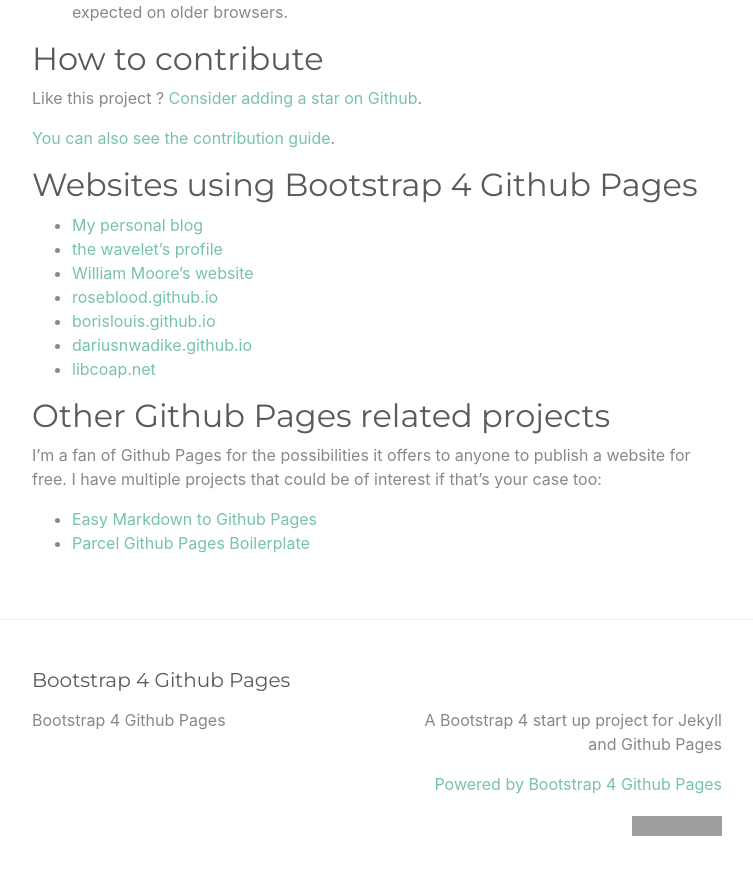
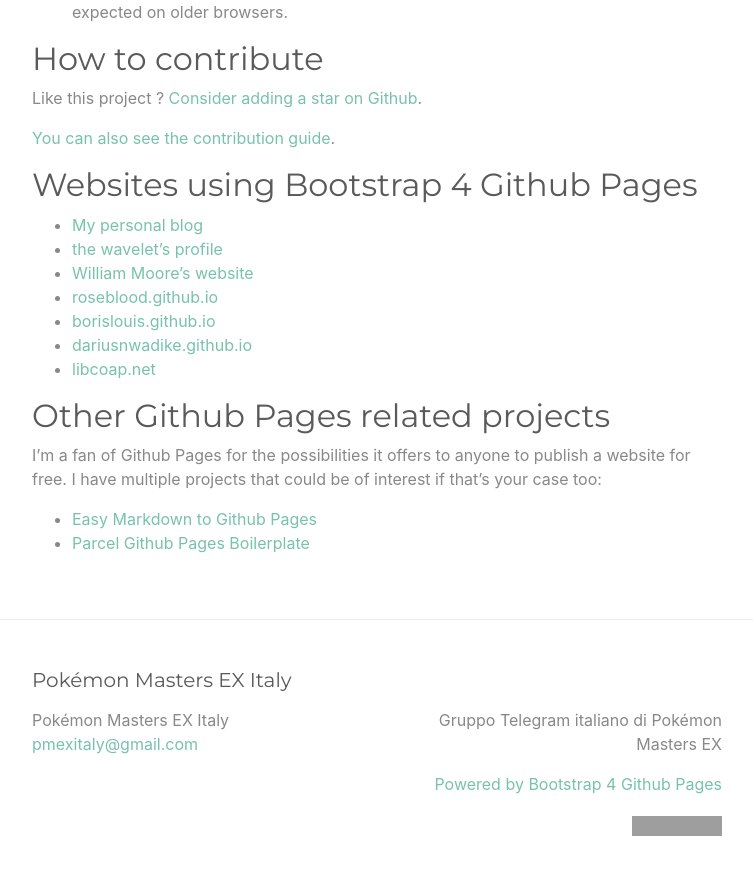
Before and after one commit to pmexitaly/pmexitaly.github.io, a Jekyll site: the page built from index.md, in a window 1280 px wide and 900 px high, scrolled down 2544 px. Shown: the top 875 px of the window, without its empty margins (263-1016 px from the left). Built offline with Jekyll 4.4.1, drawn with Linux system fonts in a browser that asks for light colours; some of the changed text lies outside the part shown; grey boxes are pictures that could not be loaded.

Commit message:
Update _config.yml

```diff
--- a/_config.yml
+++ b/_config.yml
@@ -13,16 +13,16 @@
 # you will see them accessed via {{ site.title }}, {{ site.email }}, and so on.
 # You can create any custom variable you would like, and they will be accessible
 # in the templates via {{ site.myvariable }}.
-title: Bootstrap 4 Github Pages
-email: ""
+title: Pokémon Masters EX Italy
+email: "pmexitaly@gmail.com"
 description: >- # this means to ignore newlines until "baseurl:"
-  A Bootstrap 4 start up project for Jekyll and Github Pages
+  Gruppo Telegram italiano di Pokémon Masters EX
 #baseurl: "" # the subpath of your site, e.g. /blog
 #url: "" # the base hostname & protocol for your site, e.g. http://example.com
 #twitter_username: jekyllrb
 #github_username:  jekyll
 
-repository: "nicolas-van/bootstrap-4-github-pages"
+repository: "pmexitaly/pmexitaly.github.io"
 
 # Build settings
 plugins:
@@ -31,6 +31,7 @@ plugins:
 
 # A list of the pages to display in the navigation bar
 header_pages:
+  - test 1
 
 # Exclude from processing.
 # The following items will not be processed, by default. Create a custom list
```
